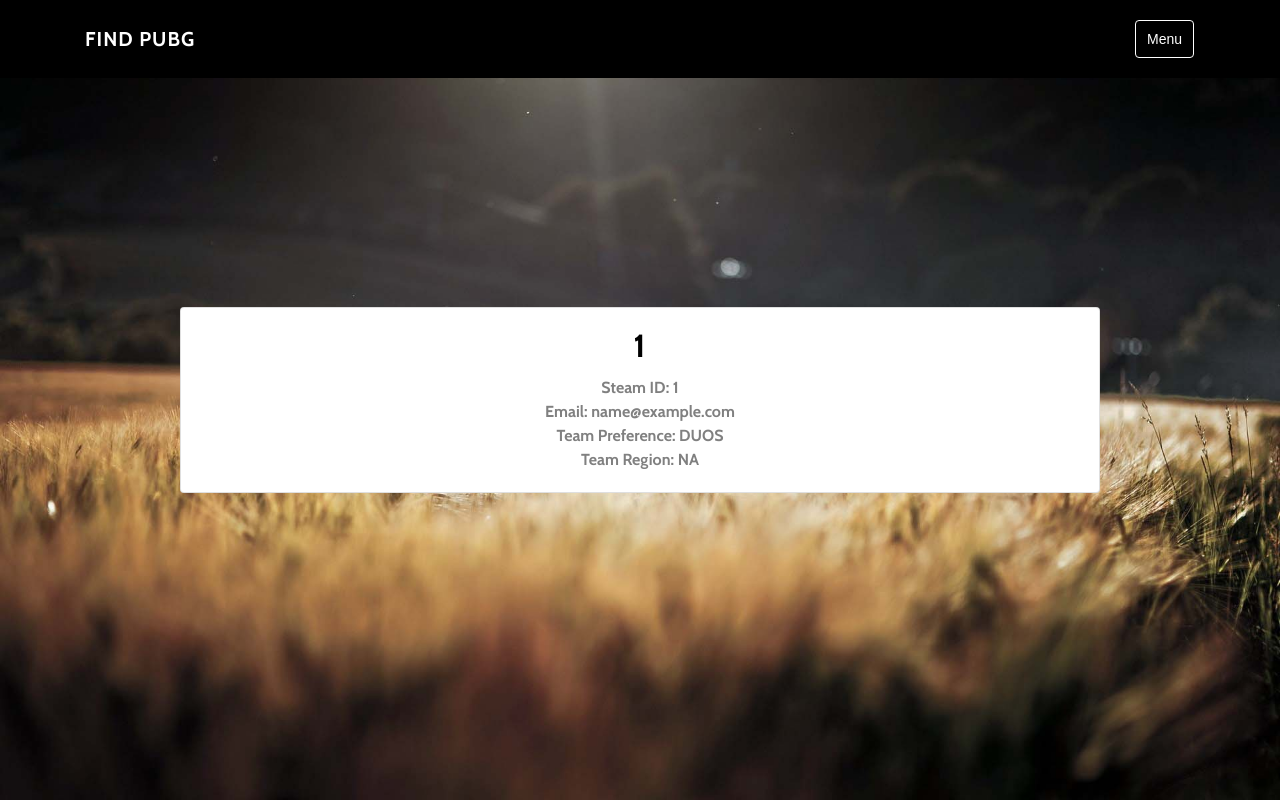
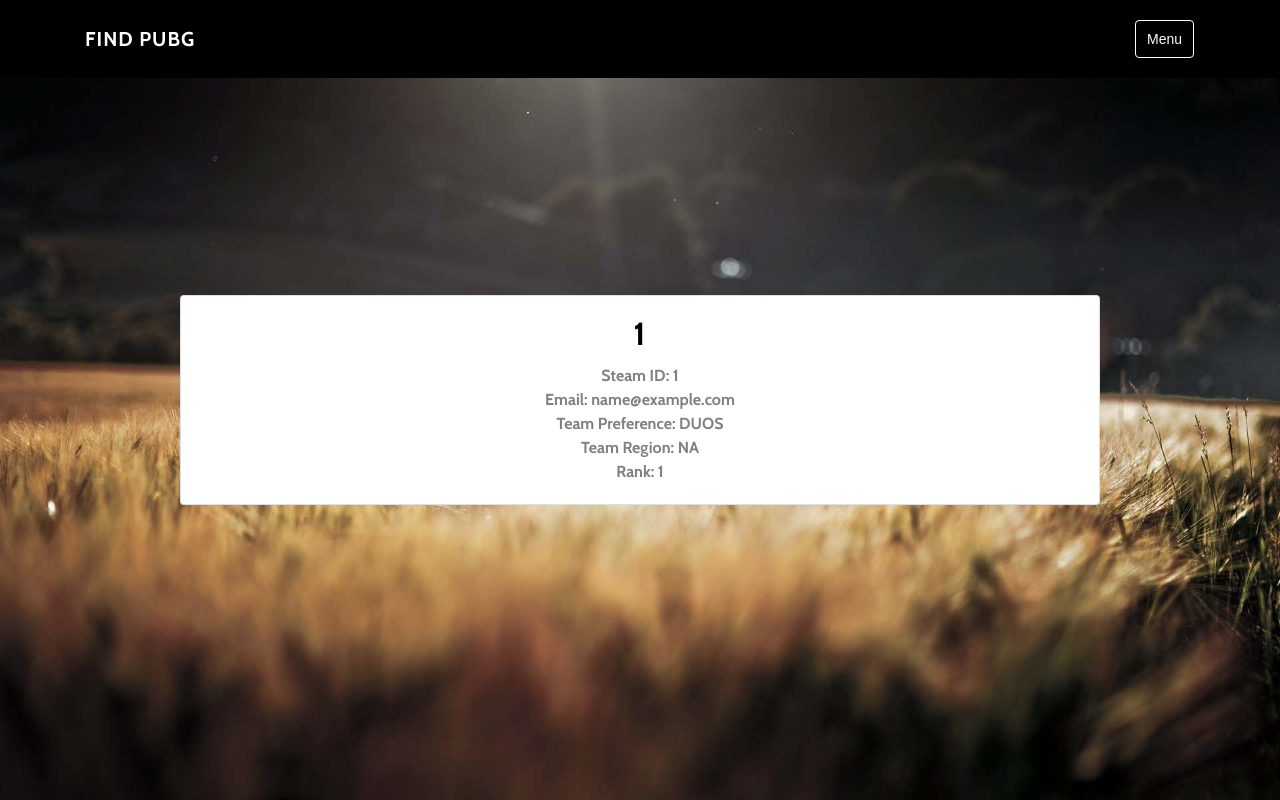
Before and after one commit to tiffnlee/COMSW4156-ASE-Project, a Django app: template findpubg/findpubg/templates/user_page.html in a window 1280 px wide. Run offline with Django 3.2, Linux system fonts and the light colour scheme; the template is opened without the code that fills it: values that come from a table or form of the project are taken from there, others are empty; tables that the repository leaves empty hold one stand-in row (values such as "Sample post"); parts of the project's set-up code (start-up, migrations or seed data) failed here and were passed over; some libraries are stand-ins or nearby versions.

Commit message:
Added rank as search field

```diff
--- a/findpubg/findpubg/core/forms.py
+++ b/findpubg/findpubg/core/forms.py
@@ -25,9 +25,9 @@ class SignUpForm(UserCreationForm):
 
     class Meta:
         model = User
-        fields = ('username', 'birth_date', 'password1', 'password2', )
+        fields = ('username', 'birth_date', 'password1', 'password2')
 
 class SearchForm(forms.ModelForm):
     class Meta:
         model = Search
-        fields = ('steam_id', 'team_choices', 'region_choices', 'email',)
+        fields = ('steam_id', 'team_choices', 'region_choices', 'email', 'rank')
--- a/findpubg/findpubg/core/models.py
+++ b/findpubg/findpubg/core/models.py
@@ -26,7 +26,7 @@ REGION_CHOICES = (
 class Search(models.Model):
     user_id = models.CharField(max_length=20)
     steam_id = models.CharField(max_length=20)
-#    rank= models.IntegerField(default=0)
+    rank= models.IntegerField('rank', default=0)
     team_choices = models.CharField('team preference', max_length=10, choices=TEAM_CHOICES)
     region_choices = models.CharField('region preference', max_length=5, choices=REGION_CHOICES)
     email = models.CharField(max_length=40)
@@ -38,7 +38,7 @@ class Profile(models.Model):
     bio = models.TextField(max_length=500, blank=True)
     location = models.CharField(max_length=30, blank=True)
     birth_date = models.DateField(null=True, blank=True)
-
+#    rank = models.IntegerField(default=0)
 
 @receiver(post_save, sender=User)
 def update_user_profile(sender, instance, created, **kwargs):
--- a/findpubg/findpubg/templates/base_start.html
+++ b/findpubg/findpubg/templates/base_start.html
@@ -9,7 +9,7 @@
           <div class="row">
             <div class="col-lg-12 mx-auto">
               <h1 class="brand-heading">Find PUBG</h1>
-              <h2 class="intro-text">Because having noobs for teammates suck!</h2>
+              <h2 class="intro-text">Because having noobs for teammates sucks!</h2>
             </div>
           </div>
           <div class="row">
--- a/findpubg/findpubg/templates/home.html
+++ b/findpubg/findpubg/templates/home.html
@@ -10,6 +10,7 @@
                     <h3> Steam Id: {{ info.steam_id }} </h3>
                     <h3> Region Preferences: {{ info.region_choices }} </h3>
                     <h3> Team Preferences: {{ info.team_choices }} </h3>
+		    <h3> Rank: {{ info.rank }}</h3>
                 {% endif %}
 			{% else %}
 		  	   <h2> Welcome! Please sign in or make a new account</h2>
--- a/findpubg/findpubg/templates/user_board.html
+++ b/findpubg/findpubg/templates/user_board.html
@@ -156,6 +156,8 @@
 						  {{user.team_choices}} <br>
 						  <b>Team Region:</b>
 						  {{user.region_choices}} <br>
+						  <b>Rank:</b>
+						  {{user.rank}} <br>
 					  </p>
 				    </div>
 				</div>
--- a/findpubg/findpubg/templates/user_page.html
+++ b/findpubg/findpubg/templates/user_page.html
@@ -15,7 +15,9 @@
 			  <b>Team Preference:</b>
 			  {{form.team_choices}} <br>
 			  <b>Team Region:</b>
-			  {{form.region_choices}} <br>
+      			  {{form.region_choices}} <br>
+			  <b>Rank:</b>
+			  {{form.rank}} <br>
 		  </p>
 		</div>
 	</div>
```
